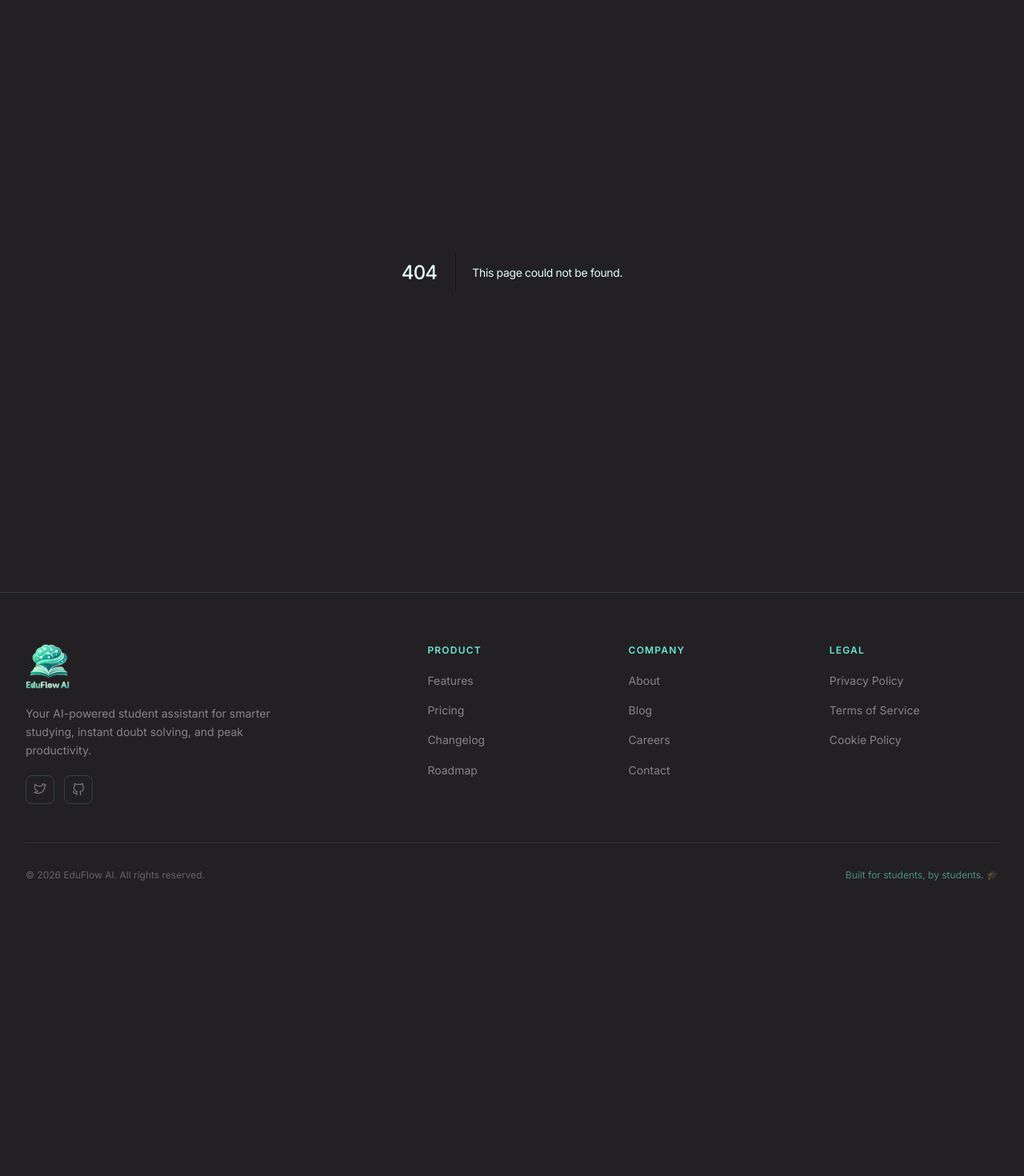
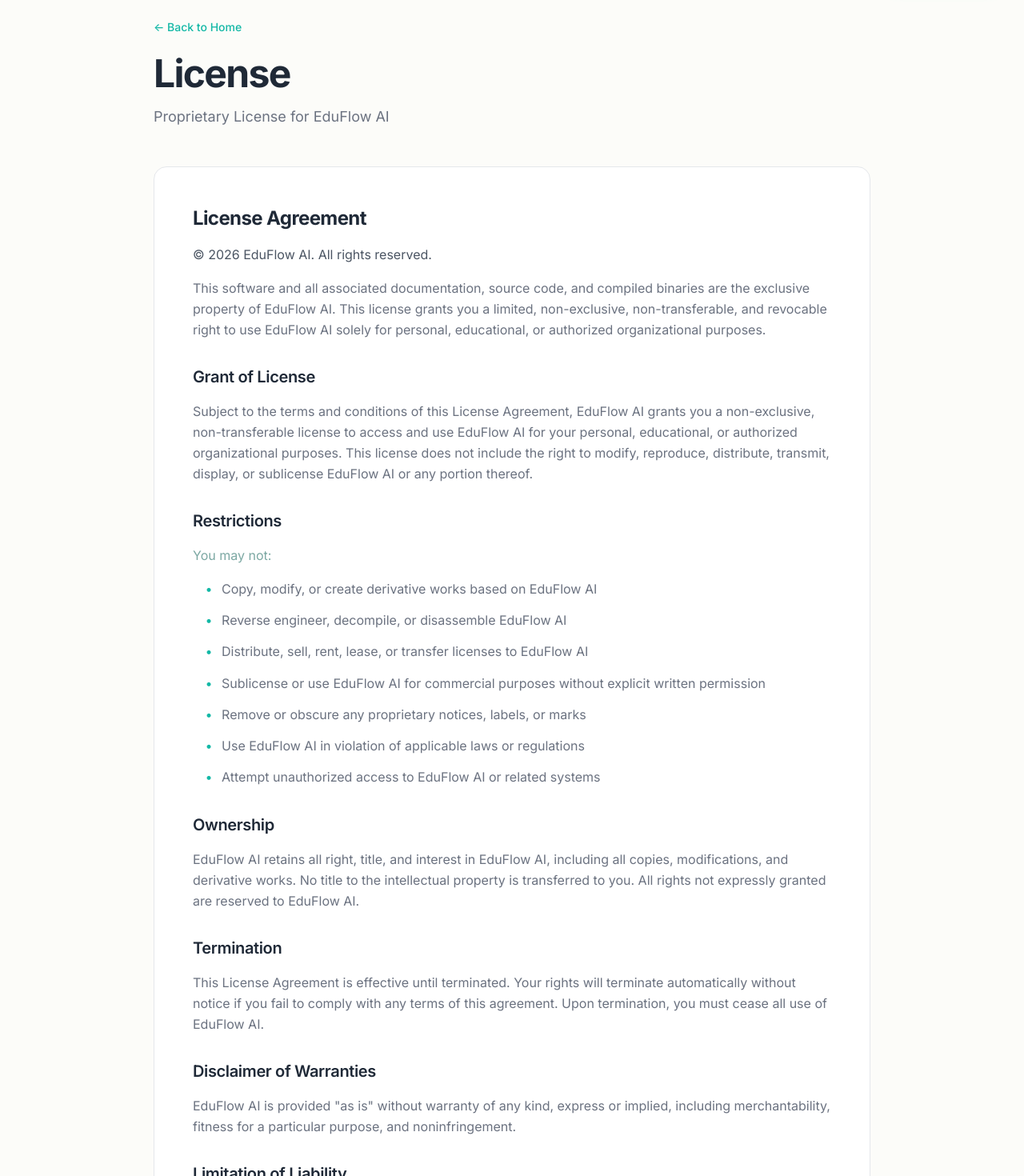
Before and after one commit to prabhakarshukla/EduFlow_AI, a Next.js app: page /license in a window 1280 px wide. Before the commit this address had no page. Shown: the part 60-1530 px from the top of the page at 80% size. Before the commit the page ends 1226 px from the top, so only its background shows below. Built offline with nearby package versions, Linux system fonts and the light colour scheme.

Commit message:
Add Proprietary License page

```diff
--- /dev/null
+++ b/app/license/page.tsx
@@ -0,0 +1,165 @@
+'use client';
+
+import Link from 'next/link';
+
+export default function LicensePage() {
+  return (
+    <div className="min-h-screen px-4 py-20" style={{ background: '#fcfcf9' }}>
+      <div className="max-w-4xl mx-auto">
+        <div className="mb-12">
+          <Link
+            href="/"
+            className="inline-flex items-center gap-2 text-sm font-medium mb-6 transition-colors"
+            style={{ color: '#14b8a6' }}
+            onMouseEnter={e => {
+              (e.currentTarget as HTMLElement).style.color = '#0d9488';
+            }}
+            onMouseLeave={e => {
+              (e.currentTarget as HTMLElement).style.color = '#14b8a6';
+            }}
+          >
+            ← Back to Home
+          </Link>
+
+          <h1 className="text-5xl font-bold mb-4" style={{ color: '#1f2937' }}>
+            License
+          </h1>
+          <p className="text-lg" style={{ color: '#6b7280' }}>
+            Proprietary License for EduFlow AI
+          </p>
+        </div>
+
+        <div
+          className="rounded-2xl border p-8 md:p-12 space-y-8"
+          style={{ background: '#ffffff', borderColor: '#e5e7eb' }}
+        >
+          <section>
+            <h2 className="text-2xl font-bold mb-4" style={{ color: '#1f2937' }}>
+              License Agreement
+            </h2>
+            <p className="leading-relaxed mb-4" style={{ color: '#4b5563' }}>
+              © 2026 EduFlow AI. All rights reserved.
+            </p>
+            <p className="leading-relaxed" style={{ color: '#6b7280' }}>
+              This software and all associated documentation, source code, and compiled binaries are the exclusive property of EduFlow AI. This license grants you a limited, non-exclusive, non-transferable, and revocable right to use EduFlow AI solely for personal, educational, or authorized organizational purposes.
+            </p>
+          </section>
+
+          <section>
+            <h3 className="text-xl font-semibold mb-4" style={{ color: '#1f2937' }}>
+              Grant of License
+            </h3>
+            <p className="leading-relaxed" style={{ color: '#6b7280' }}>
+              Subject to the terms and conditions of this License Agreement, EduFlow AI grants you a non-exclusive, non-transferable license to access and use EduFlow AI for your personal, educational, or authorized organizational purposes. This license does not include the right to modify, reproduce, distribute, transmit, display, or sublicense EduFlow AI or any portion thereof.
+            </p>
+          </section>
+
+          <section>
+            <h3 className="text-xl font-semibold mb-4" style={{ color: '#1f2937' }}>
+              Restrictions
+            </h3>
+            <div style={{ color: '#6b7280' }}>
+              <p className="leading-relaxed mb-4">You may not:</p>
+              <ul className="space-y-3 ml-4">
+                <li className="flex items-start">
+                  <span className="mr-3 font-semibold" style={{ color: '#14b8a6' }}>•</span>
+                  <span>Copy, modify, or create derivative works based on EduFlow AI</span>
+                </li>
+                <li className="flex items-start">
+                  <span className="mr-3 font-semibold" style={{ color: '#14b8a6' }}>•</span>
+                  <span>Reverse engineer, decompile, or disassemble EduFlow AI</span>
+                </li>
+                <li className="flex items-start">
+                  <span className="mr-3 font-semibold" style={{ color: '#14b8a6' }}>•</span>
+                  <span>Distribute, sell, rent, lease, or transfer licenses to EduFlow AI</span>
+                </li>
+                <li className="flex items-start">
+                  <span className="mr-3 font-semibold" style={{ color: '#14b8a6' }}>•</span>
+                  <span>Sublicense or use EduFlow AI for commercial purposes without explicit written permission</span>
+                </li>
+                <li className="flex items-start">
+                  <span className="mr-3 font-semibold" style={{ color: '#14b8a6' }}>•</span>
+                  <span>Remove or obscure any proprietary notices, labels, or marks</span>
+                </li>
+                <li className="flex items-start">
+                  <span className="mr-3 font-semibold" style={{ color: '#14b8a6' }}>•</span>
+                  <span>Use EduFlow AI in violation of applicable laws or regulations</span>
+                </li>
+                <li className="flex items-start">
+                  <span className="mr-3 font-semibold" style={{ color: '#14b8a6' }}>•</span>
+                  <span>Attempt unauthorized access to EduFlow AI or related systems</span>
+                </li>
+              </ul>
+            </div>
+          </section>
+
+          <section>
+            <h3 className="text-xl font-semibold mb-4" style={{ color: '#1f2937' }}>
+              Ownership
+            </h3>
+            <p className="leading-relaxed" style={{ color: '#6b7280' }}>
+              EduFlow AI retains all right, title, and interest in EduFlow AI, including all copies, modifications, and derivative works. No title to the intellectual property is transferred to you. All rights not expressly granted are reserved to EduFlow AI.
+            </p>
+          </section>
+
+          <section>
+            <h3 className="text-xl font-semibold mb-4" style={{ color: '#1f2937' }}>
+              Termination
+            </h3>
+            <p className="leading-relaxed" style={{ color: '#6b7280' }}>
+              This License Agreement is effective until terminated. Your rights will terminate automatically without notice if you fail to comply with any terms of this agreement. Upon termination, you must cease all use of EduFlow AI.
+            </p>
+          </section>
+
+          <section>
+            <h3 className="text-xl font-semibold mb-4" style={{ color: '#1f2937' }}>
+              Disclaimer of Warranties
+            </h3>
+            <p className="leading-relaxed" style={{ color: '#6b7280' }}>
+              EduFlow AI is provided "as is" without warranty of any kind, express or implied, including merchantability, fitness for a particular purpose, and noninfringement.
+            </p>
+          </section>
+
+          <section>
+            <h3 className="text-xl font-semibold mb-4" style={{ color: '#1f2937' }}>
+              Limitation of Liability
+            </h3>
+            <p className="leading-relaxed" style={{ color: '#6b7280' }}>
+              In no event shall EduFlow AI be liable for any indirect, incidental, special, consequential, or punitive damages arising from your use of, or inability to use, EduFlow AI.
+            </p>
+          </section>
+
+          <section>
+            <h3 className="text-xl font-semibold mb-4" style={{ color: '#1f2937' }}>
+              Contact
+            </h3>
+            <p className="leading-relaxed" style={{ color: '#6b7280' }}>
+              If you have questions about this License Agreement, please contact us through our website or support channels.
+            </p>
+          </section>
+
+          <div className="pt-6 flex gap-4">
+            <Link
+              href="/"
+              className="px-6 py-3 text-sm font-semibold rounded-lg transition-all duration-200"
+              style={{
+                background: 'linear-gradient(135deg, #14b8a6 0%, #6ee7d8 100%)',
+                color: '#ffffff',
+              }}
+              onMouseEnter={e => {
+                (e.currentTarget as HTMLElement).style.transform = 'translateY(-2px)';
+                (e.currentTarget as HTMLElement).style.boxShadow = '0 10px 22px rgba(20,184,166,0.32)';
+              }}
+              onMouseLeave={e => {
+                (e.currentTarget as HTMLElement).style.transform = 'translateY(0)';
+                (e.currentTarget as HTMLElement).style.boxShadow = 'none';
+              }}
+            >
+              Back to Home
+            </Link>
+          </div>
+        </div>
+      </div>
+    </div>
+  );
+}
```
